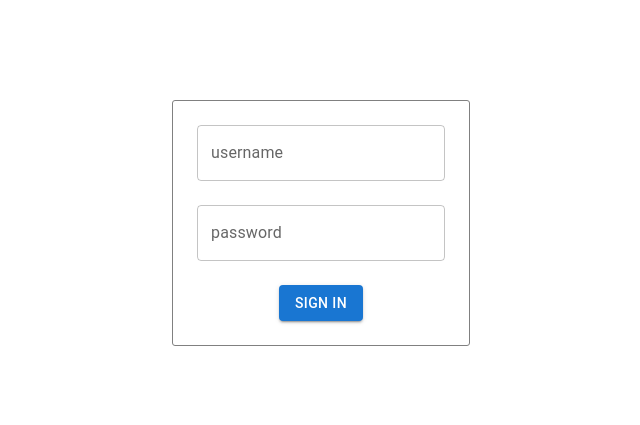
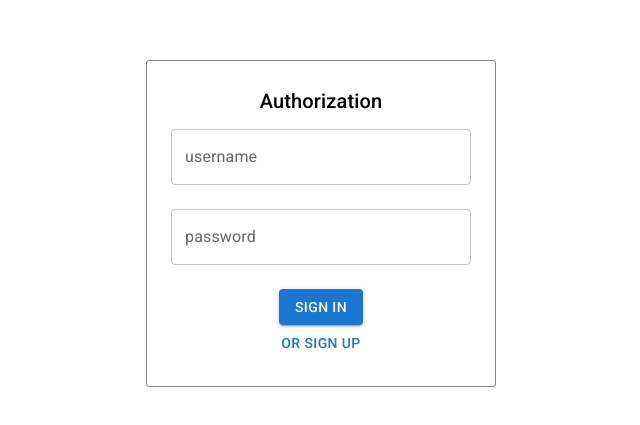
Before and after one commit to oskvortsov/ASP.NET-React-Demo-APP, a React (Create React App) app in the folder fronted/: page /login in a window 1280 px wide. Shown: the part 177-602 px from the top of the page, without its empty margins (319-959 px from the left). Built offline with nearby package versions, Linux system fonts and the light colour scheme.

Commit message:
Add sigh up feature

```diff
--- a/fronted/package.json
+++ b/fronted/package.json
@@ -5,6 +5,7 @@
   "dependencies": {
     "@emotion/react": "^11.9.0",
     "@emotion/styled": "^11.8.1",
+    "@fontsource/roboto": "^4.5.5",
     "@mui/material": "^5.6.4",
     "@mui/x-data-grid": "^5.10.0",
     "@testing-library/jest-dom": "^5.14.1",
--- a/fronted/src/feature/auth-provider.tsx
+++ b/fronted/src/feature/auth-provider.tsx
@@ -1,11 +1,12 @@
 import React, { useCallback, useContext, useEffect, useState } from 'react';
-import { Navigate, useLocation } from 'react-router-dom';
+import { Navigate, useLocation, useNavigate } from 'react-router-dom';
 
 import { httpClient, HttpServiceError } from '../services/http-service';
 
 interface AuthContextType {
   isAuth: boolean;
-  signIn: (username: string, password: string, callback?: () => void) => void;
+  signIn: (username: string, password: string, callback?: () => void) => Promise<void>;
+  signUp: (username: string, password: string, callback?: () => void) => Promise<void>;
   signOut: (callback: () => void) => void;
 }
 
@@ -13,18 +14,30 @@ const AuthContext = React.createContext<AuthContextType | null>(null);
 
 export function AuthProvider({ children }: { children: React.ReactNode }) {
   const [isAuth, setIsAuth] = useState<boolean>(!!localStorage.getItem('token'));
+  const navigate = useNavigate();
 
   const signIn = useCallback((username: string, password: string, callback?: () => void) => {
-    httpClient
+    return httpClient
       .post('/Auth', { username, password })
       .then(({ token }: { token: string; expiration: string }) => {
         localStorage.setItem('token', token);
         setIsAuth(true);
+        navigate('/');
 
         if (callback) {
           callback();
         }
       });
+  }, []);
+
+  const signUp = useCallback((username: string, password: string, callback?: () => void) => {
+    return httpClient.post('/Auth/register', { username, password }).then(() => {
+      setIsAuth(true);
+
+      if (callback) {
+        callback();
+      }
+    });
   }, []);
 
   const signOut = useCallback(() => {
@@ -49,7 +62,7 @@ export function AuthProvider({ children }: { children: React.ReactNode }) {
     };
   }, [unAuthErrorHandler]);
 
-  const value = { isAuth, signIn, signOut };
+  const value = { isAuth, signIn, signOut, signUp };
 
   return <AuthContext.Provider value={value}>{children}</AuthContext.Provider>;
 }
--- a/fronted/src/pages/login/login.module.scss
+++ b/fronted/src/pages/login/login.module.scss
@@ -6,6 +6,7 @@
 }
 
 .loginForm {
+  width: 300px;
   border: 1px solid gray;
   border-radius: 3px;
   padding: 24px;
@@ -13,6 +14,10 @@
   align-items: center;
   flex-direction: column;
 
+  .title {
+    margin-bottom: 12px;
+  }
+
   > div {
     margin-bottom: 24px;
   }
--- a/fronted/src/pages/login/login.tsx
+++ b/fronted/src/pages/login/login.tsx
@@ -1,4 +1,4 @@
-import { Button, TextField } from '@mui/material';
+import { Button, TextField, Typography } from '@mui/material';
 import { observer } from 'mobx-react-lite';
 import React, { ChangeEvent, useState } from 'react';
 import { useNavigate } from 'react-router-dom';
@@ -13,8 +13,9 @@ type LoginModel = {
 };
 
 const LoginComponent = () => {
-  const { signIn } = useAuth();
+  const { signIn, signUp } = useAuth();
   const navigate = useNavigate();
+  const [isSignUp, setSignUp] = useState(false);
 
   const [loginData, setLoginData] = useState<LoginModel>({
     username: '',
@@ -32,6 +33,23 @@ const LoginComponent = () => {
 
   function handlerSignIn() {
     const { username, password } = loginData;
+
+    if (isValid()) {
+      signIn(username, password);
+    }
+  }
+
+  function handlerSignUp() {
+    const { username, password } = loginData;
+    signUp(username, password, () => signIn(username, password)).catch(() => {
+      setError({
+        password: 'Username and password should be strong'
+      });
+    });
+  }
+
+  function isValid() {
+    const { username, password } = loginData;
     const error: Record<string, string> = {};
 
     if (!username) error['username'] = "Shouldn't be empty";
@@ -39,16 +57,42 @@ const LoginComponent = () => {
 
     if (Object.keys(error).length) {
       setError(error);
-      return;
+      return false;
     }
 
-    signIn(username, password, () => navigate('/'));
+    return true;
+  }
+
+  function renderButtons() {
+    if (isSignUp) {
+      return (
+        <>
+          <Button variant={'contained'} onClick={handlerSignUp}>
+            Sign Up
+          </Button>
+          <Button onClick={() => setSignUp(!isSignUp)}>or sign in</Button>
+        </>
+      );
+    }
+
+    return (
+      <>
+        <Button variant={'contained'} onClick={handlerSignIn}>
+          Sign In
+        </Button>
+        <Button onClick={() => setSignUp(!isSignUp)}>or sign up</Button>
+      </>
+    );
   }
 
   return (
     <div className={style.container}>
       <div className={style.loginForm}>
+        <Typography variant={'h6'} className={style.title}>
+          {isSignUp ? 'Sign Up' : 'Authorization'}
+        </Typography>
         <TextField
+          fullWidth
           id="username"
           label="username"
           value={loginData.username}
@@ -58,6 +102,7 @@ const LoginComponent = () => {
           helperText={errorData['username']}
         />
         <TextField
+          fullWidth
           id="password"
           label="password"
           value={loginData.password}
@@ -66,9 +111,8 @@ const LoginComponent = () => {
           helperText={errorData['password']}
           onChange={handlerChange}
         />
-        <Button variant={'contained'} onClick={handlerSignIn}>
-          Sign In
-        </Button>
+
+        {renderButtons()}
       </div>
     </div>
   );
--- a/fronted/src/services/http-service.ts
+++ b/fronted/src/services/http-service.ts
@@ -73,7 +73,7 @@ export class HttpService {
 
     this.errorHandlers.forEach((callback) => callback(data));
 
-    return data;
+    throw data;
   }
 
   private handlerResponse(response: AxiosResponse) {
--- a/fronted/src/styles/index.scss
+++ b/fronted/src/styles/index.scss
@@ -1,4 +1,8 @@
 @import "~normalize.css";
+@import '@fontsource/roboto/300.css';
+@import '@fontsource/roboto/400.css';
+@import '@fontsource/roboto/500.css';
+@import '@fontsource/roboto/700.css';
 
 html, body, #root {
   height: 100%;
```
Also changed, not shown: 1 other file (tests, documents, lock files or other folders).
